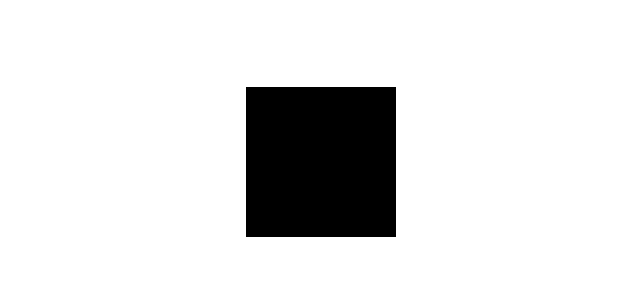
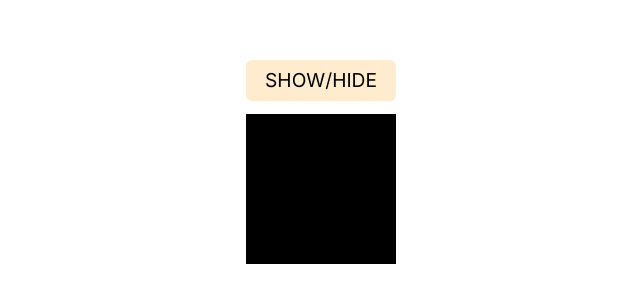
Before and after one commit to Ronit-gurjar/framer-tutorial, a Next.js app: page / in a window 1280 px wide. Shown: the part 238-540 px from the top of the page, without its empty margins (319-959 px from the left). Built offline with nearby package versions, Linux system fonts and the light colour scheme.

Commit message:
Add: implement button

```diff
--- a/src/app/page.js
+++ b/src/app/page.js
@@ -2,8 +2,11 @@
 
 import Image from 'next/image'
 import { motion } from 'framer-motion'
+import { useState } from 'react';
 
 export default function Home() {
+  const [isVisible, setIsVisible] = useState(true);
+
   return (
     <>
       <div style={{
@@ -12,7 +15,9 @@ export default function Home() {
         height: "100vh",
         gap:"0.8rem"
       }}>
-        <motion.div
+        <button className='btn' onClick={() => setIsVisible(!isVisible)}>SHOW/HIDE</button>
+        {isVisible &&
+        (<motion.div
           initial={{ // used to set Initiale motion of div
             rotate:"0deg"
           }}
@@ -32,7 +37,7 @@ export default function Home() {
             backgroundColor:"black"
           }}
         >
-        </motion.div>
+        </motion.div>)}
       </div>
     </>
   )
```
